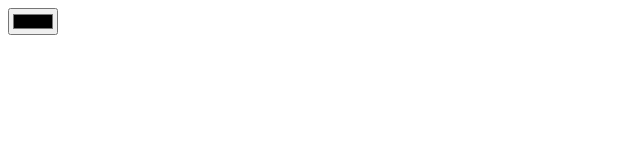
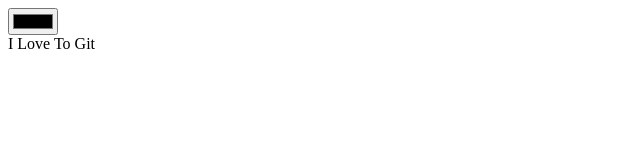
Before and after one commit to TomAmar10/first-repository, a plain HTML site: page index.html in a window 1280 px wide. Shown: the full height of the page, 0-640 px from the left. Drawn offline with Linux system fonts and the light colour scheme.

Commit message:
second commit

```diff
--- a/index.html
+++ b/index.html
@@ -9,5 +9,6 @@
   </head>
   <body>
     <input type="color" id="myColor" onchange="colorChange()" />
+    <div>I Love To Git</div>
   </body>
 </html>
```
